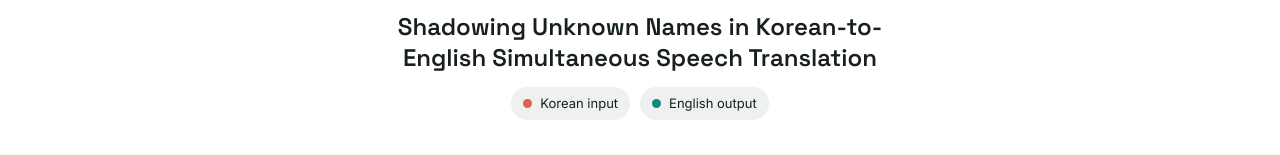
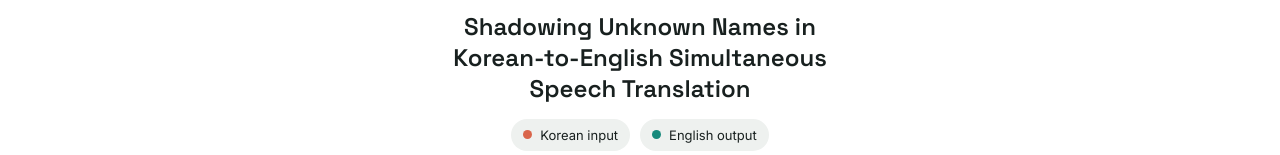
Before and after one commit to SpeechAI-Lab/demo, a plain HTML site: page MEARI/index.html in a window 1280 px wide. Shown: the part 184-339 px from the top of the page. Drawn offline with Linux system fonts and the light colour scheme.

Commit message:
MEARI: keep words and Korean-to-English together in the title

```diff
--- a/MEARI/index.html
+++ b/MEARI/index.html
@@ -30,7 +30,9 @@ p{margin:0;max-width:68ch}
 /* hero */
 .hero{display:grid;gap:14px;justify-items:center;text-align:center;padding-block:24px 8px;border-bottom:1px solid var(--line);padding-bottom:40px}
 .hero h1{font-size:clamp(48px,9vw,84px);background:linear-gradient(90deg,var(--ko),var(--en));-webkit-background-clip:text;background-clip:text;color:transparent}
-.subtitle{font:600 clamp(19px,2.6vw,24px)/1.3 "Space Grotesk",sans-serif;max-width:34ch;text-wrap:balance}
+.nw{white-space:nowrap}
+html[lang="ko"] body{word-break:keep-all}
+.subtitle{word-break:keep-all;font:600 clamp(19px,2.6vw,24px)/1.3 "Space Grotesk",sans-serif;max-width:34ch;text-wrap:balance}
 .authors{color:var(--muted)}
 .links{display:flex;gap:10px;flex-wrap:wrap;justify-content:center}
 .pill{display:inline-flex;align-items:center;padding:8px 18px;border-radius:999px;background:var(--ink);color:var(--bg);text-decoration:none;font:500 14px Inter,sans-serif}
@@ -120,7 +122,7 @@ button.play svg{width:14px;height:14px}
 <header class="hero">
   <span class="label" data-i18n="hero">Audio samples</span>
   <h1>MEARI</h1>
-  <p class="subtitle" data-i18n="subtitle">Shadowing Unknown Names in Korean-to-English Simultaneous Speech Translation</p>
+  <p class="subtitle" data-i18n="subtitle">Shadowing Unknown Names in <span class="nw">Korean-to-English</span> Simultaneous Speech Translation</p>
   <div class="streams">
     <span class="stream"><span class="dot" style="background:var(--ko)"></span><span data-i18n="kin">Korean input</span></span>
     <span class="stream"><span class="dot" style="background:var(--en)"></span><span data-i18n="eout">English output</span></span>
@@ -212,7 +214,7 @@ document.querySelectorAll('.vbtn').forEach(x=>x.classList.toggle('on',x===b));v.
 (function(){
   const KO={
     hero:"오디오 예시",
-    subtitle:"한국어→영어 동시통역에서 처음 듣는 이름을 그대로 따라 말하기",
+    subtitle:"<span class=\"nw\">한국어→영어</span> 동시통역에서 처음 듣는 이름을 그대로 따라 말하기",
     kin:"한국어 입력", eout:"영어 출력",
     vlab:"실시간 · 한국어 뉴스 영상", vh:"데모 영상",
     vp:"MEARI는 영상이 흘러가는 동안 실시간으로 번역합니다. 스테레오로, 왼쪽 채널은 MEARI의 영어 음성, 오른쪽 채널은 원래 한국어 음성(7 dB 낮춤)입니다. 이어폰으로 들으시길 권합니다.",
```
